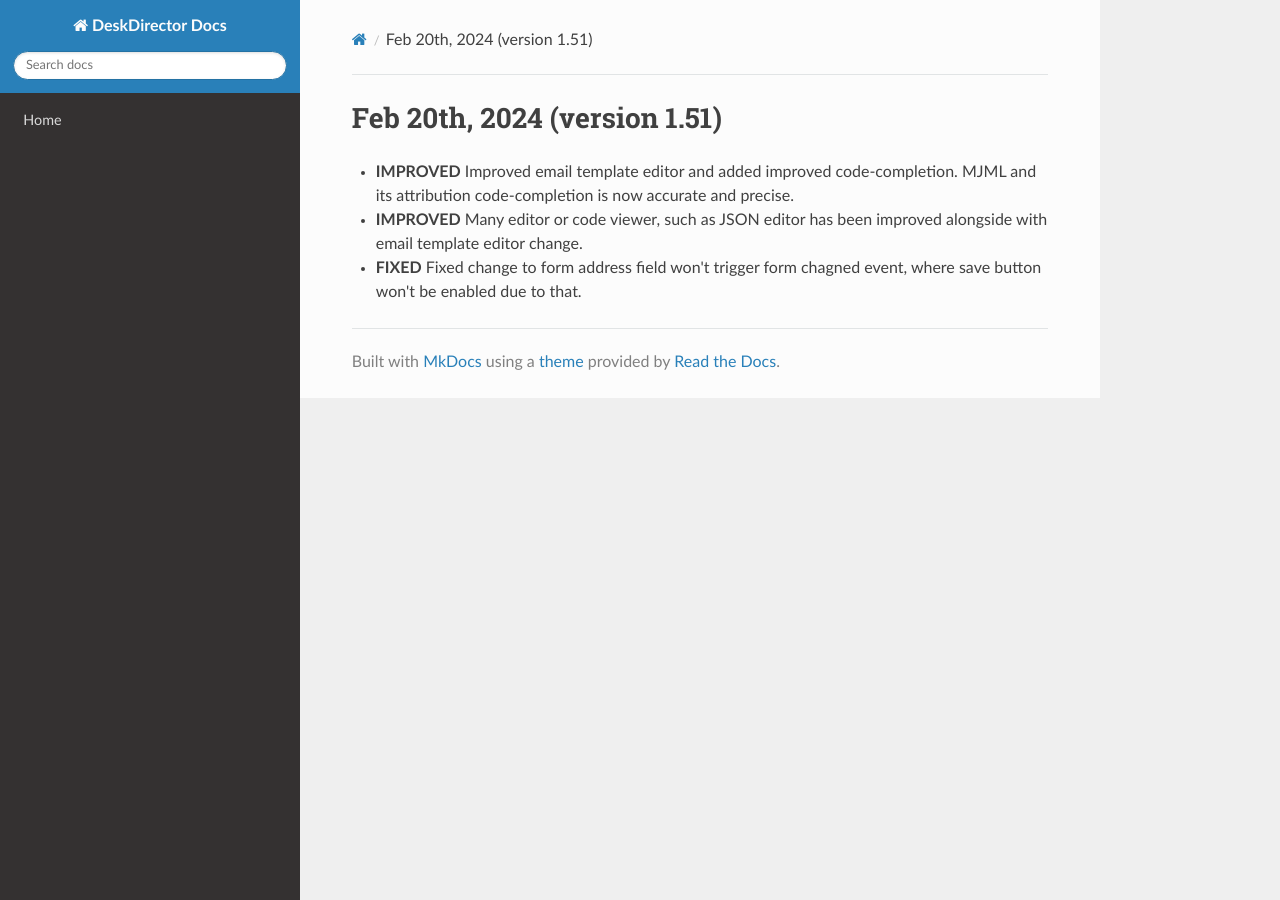
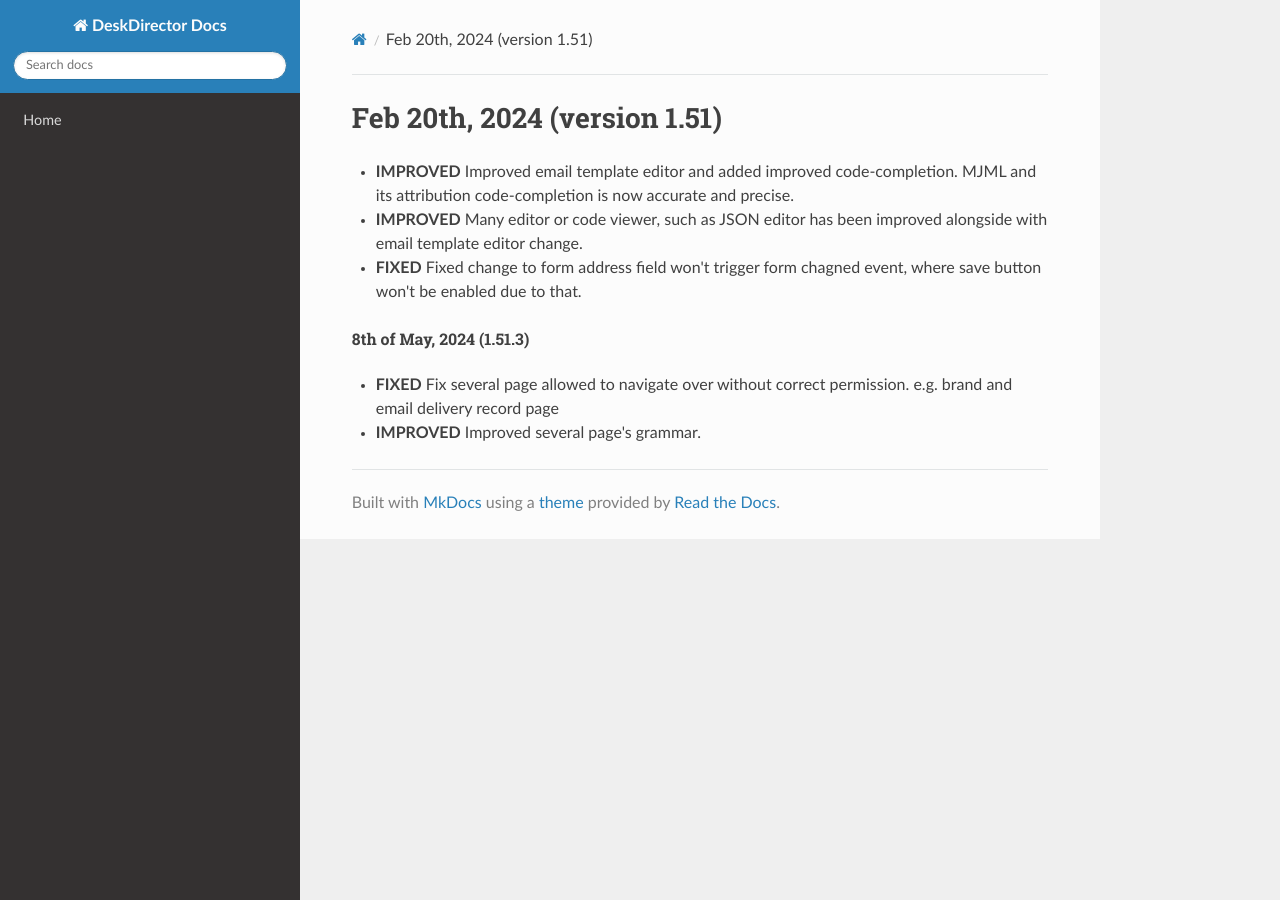
Before and after one commit to DeskDirector/docs, an MkDocs documentation site: the page built from docs/_release/admin/v1.51.1.md, in a window 1280 px wide. Built offline with MkDocs 1.6.1, drawn with Linux system fonts in a browser that asks for light colours; nearby versions of some CDN libraries; old or Windows-style settings are respelled for this version of MkDocs.

Commit message:
Update v1.51.1.md

```diff
--- a/docs/_release/admin/v1.51.1.md
+++ b/docs/_release/admin/v1.51.1.md
@@ -3,3 +3,7 @@
 - **IMPROVED** Improved email template editor and added improved code-completion. MJML and its attribution code-completion is now accurate and precise.
 - **IMPROVED** Many editor or code viewer, such as JSON editor has been improved alongside with email template editor change.
 - **FIXED** Fixed change to form address field won't trigger form chagned event, where save button won't be enabled due to that.
+
+###### 8th of May, 2024 (1.51.3)
+- **FIXED** Fix several page allowed to navigate over without correct permission. e.g. brand and email delivery record page
+- **IMPROVED** Improved several page's grammar.
```
